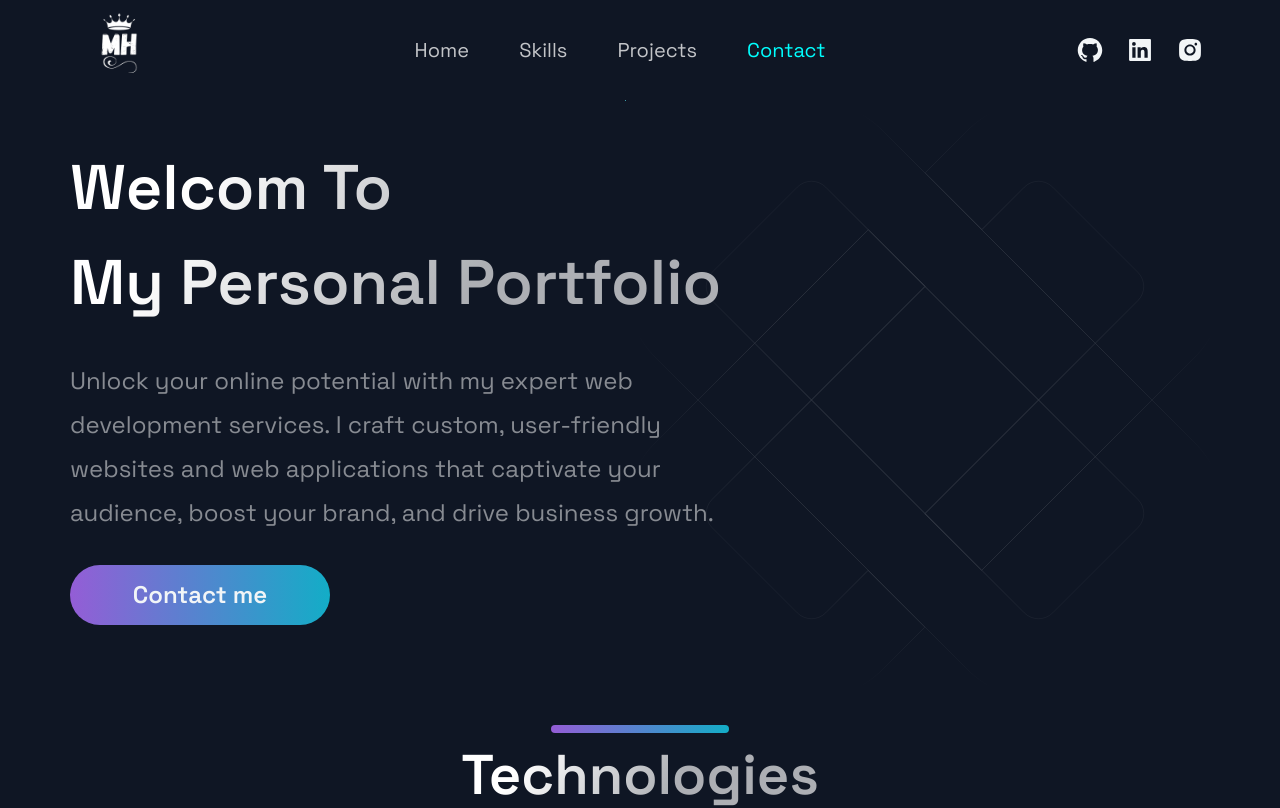
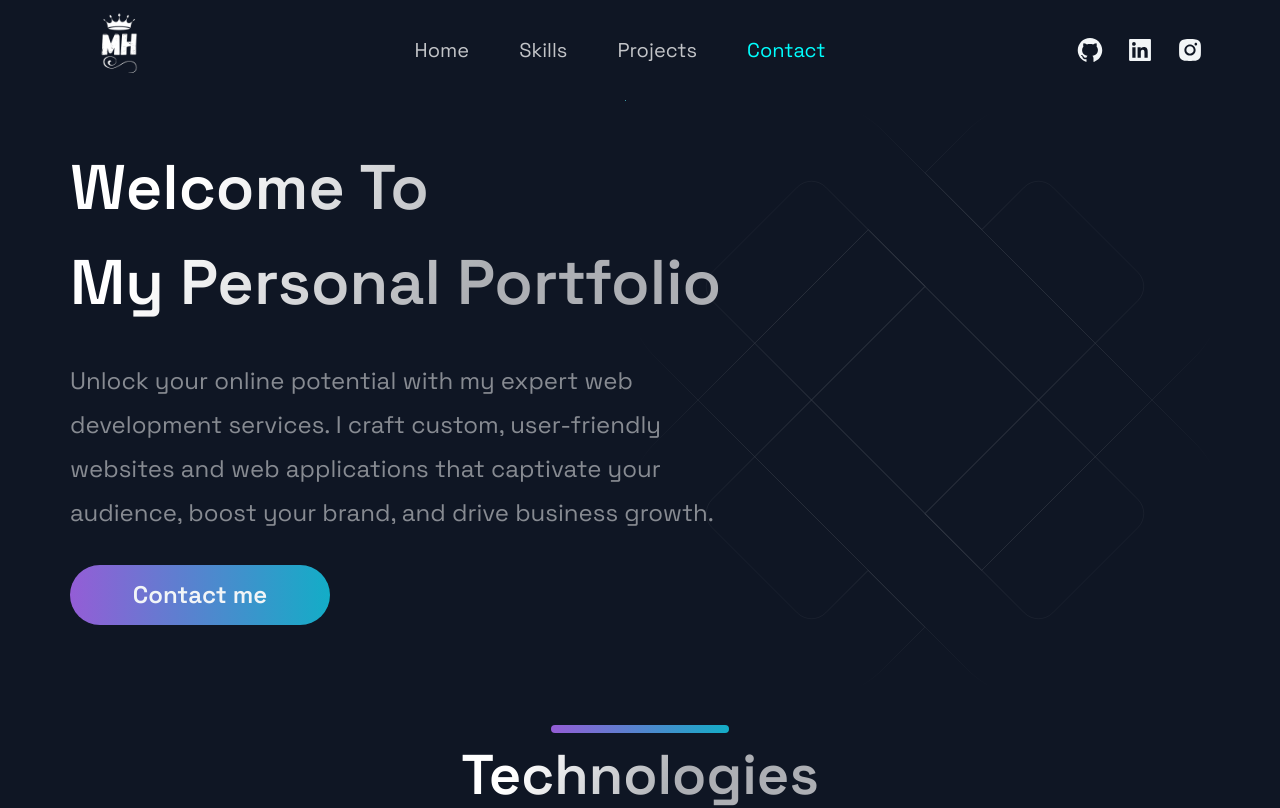
Before and after one commit to mehdihou10/mehdihouari, a React (Vite) app: page / in a window 1280 px wide. Shown: the top 808 px of the page. Built offline with nearby package versions, Linux system fonts and the light colour scheme.

Commit message:
change hero

```diff
--- a/src/componenets/Hero.jsx
+++ b/src/componenets/Hero.jsx
@@ -7,7 +7,7 @@ const Hero = () => {
     <div id='home'>
       <div className="container relative md:pt-[40px]">
         <div className="text max-w-[700px] relative z-[10]">
-          <h3 className='text-[28px] sm:text-[50px] lg:text-[63px] font-semibold text-gradient'>Welcom To <br />
+          <h3 className='text-[28px] sm:text-[50px] lg:text-[63px] font-semibold text-gradient'>Welcome To <br />
 My Personal Portfolio</h3>
 
        <p className='text-[rgba(255,255,255,0.5)] sm:text-[20px] lg:text-[24px] my-[30px] leading-[30px] sm:leading-[44px]'>
```
